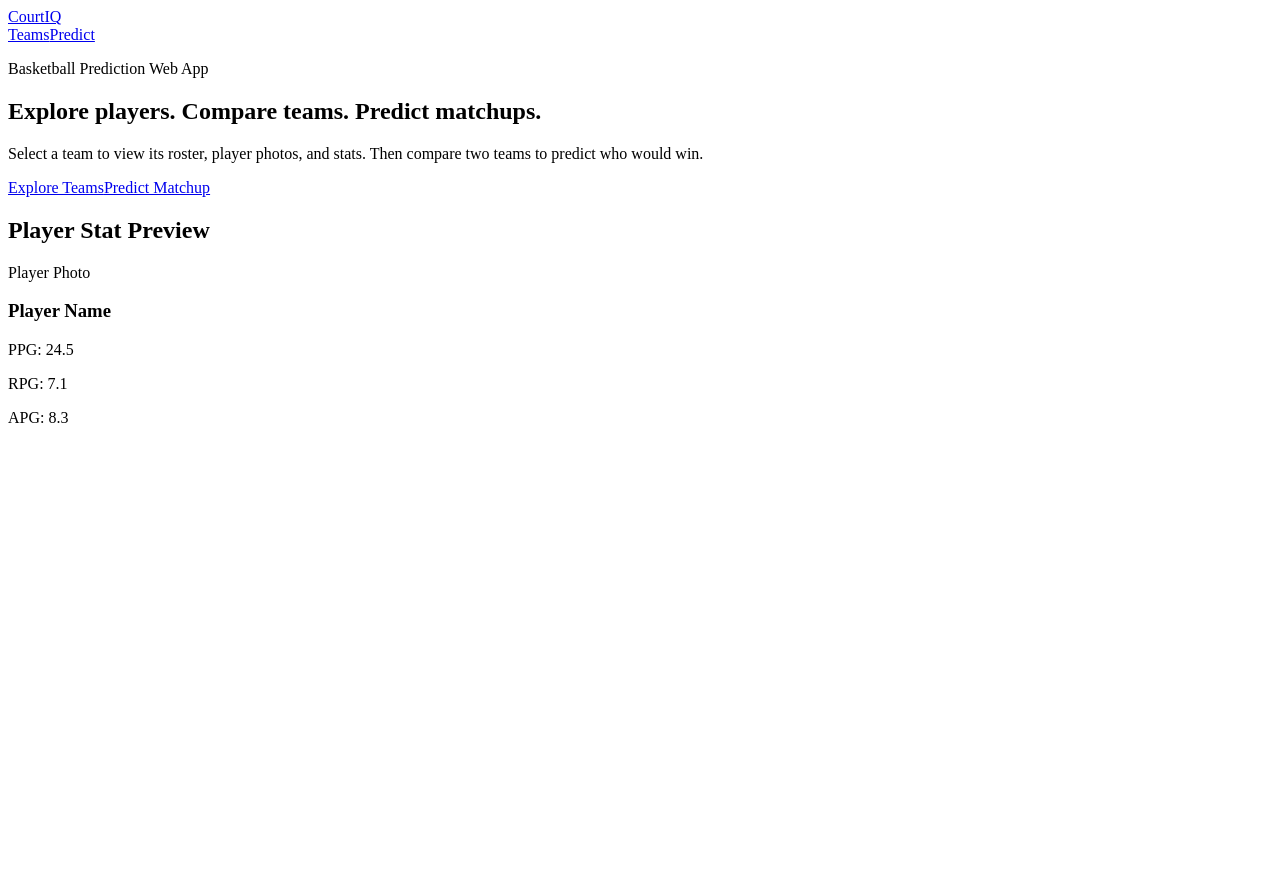
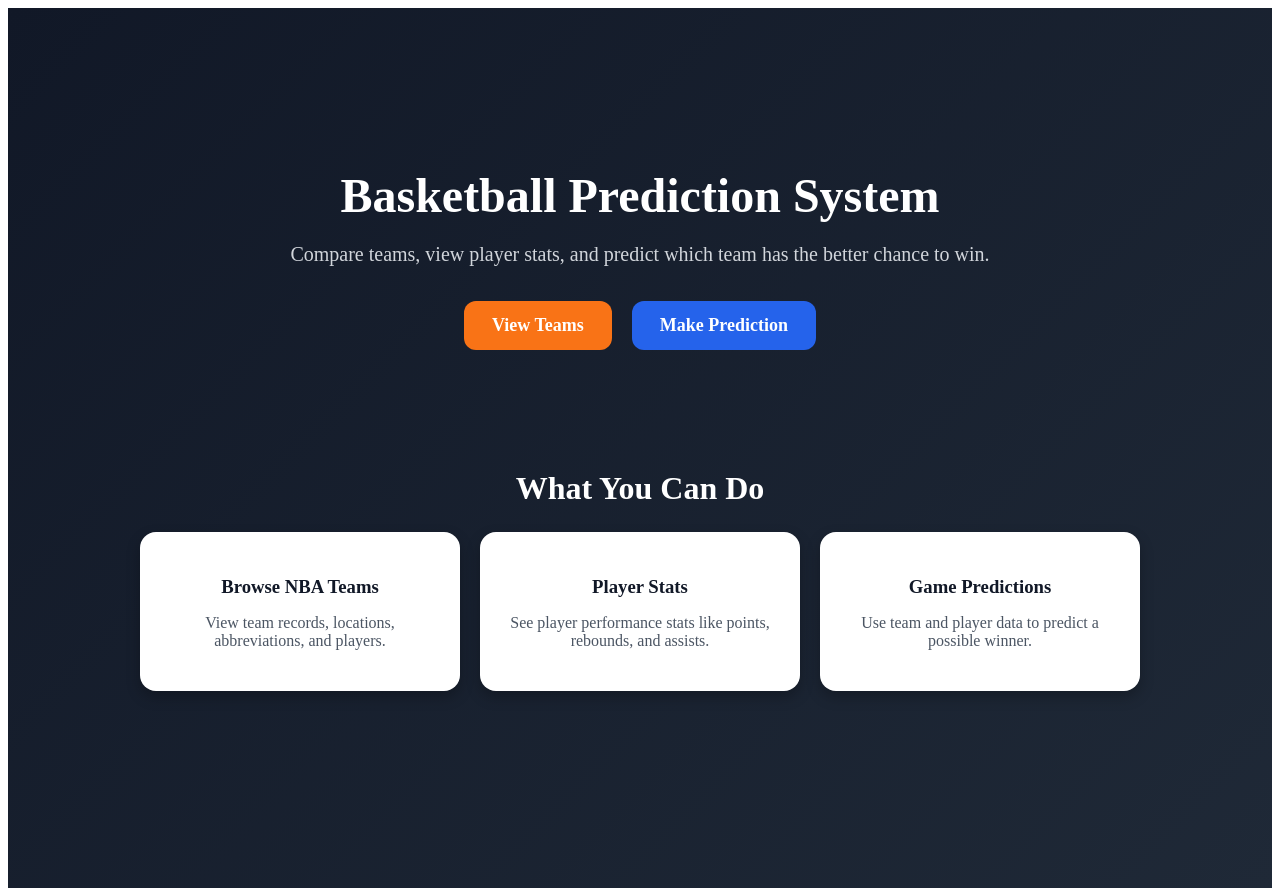
Before and after one commit to bertasawa/CSI4999, a React app in the folder frontend/: page / in a window 1280 px wide. Before the commit the page ends 800 px from the top, so only its background shows below. Built offline with nearby package versions, Linux system fonts and the light colour scheme; the HTML template or start-up script is replaced by a standard one.

Commit message:
Designed Home page

```diff
--- a/frontend/src/App.jsx
+++ b/frontend/src/App.jsx
@@ -1,24 +1,15 @@
 import { Routes, Route, Link } from "react-router-dom";
 import Home from "./pages/Home";
 import Teams from "./pages/Teams";
-import Predict from "./pages/Predict";
+import Prediction from "./pages/Prediction";
 
 function App() {
   return (
     <div>
-      <nav className="navbar">
-        <Link to="/" className="logo">CourtIQ</Link>
-
-        <div className="nav-links">
-          <Link to="/teams">Teams</Link>
-          <Link to="/predict">Predict</Link>
-        </div>
-      </nav>
-
       <Routes>
         <Route path="/" element={<Home />} />
         <Route path="/teams" element={<Teams />} />
-        <Route path="/predict" element={<Predict />} />
+        <Route path="/prediction" element={<Prediction />} />
       </Routes>
     </div>
   );
--- /dev/null
+++ b/frontend/src/pages/Home.css
@@ -0,0 +1,90 @@
+.home-page {
+    min-height: 100vh;
+    padding: 40px;
+    background: linear-gradient(135deg, #111827, #1f2937);
+    color: white;
+  }
+
+  .hero-section {
+    text-align: center;
+    max-width: 800px;
+    margin: 0 auto;
+    padding: 80px 20px;
+  }
+
+  .hero-section h1 {
+    font-size: 48px;
+    margin-bottom: 20px;
+  }
+
+  .hero-section p {
+    font-size: 20px;
+    color: #d1d5db;
+    margin-bottom: 35px;
+  }
+
+  .home-buttons {
+    display: flex;
+    justify-content: center;
+    gap: 20px;
+    flex-wrap: wrap;
+  }
+
+  .home-btn {
+    text-decoration: none;
+    background-color: #f97316;
+    color: white;
+    padding: 14px 28px;
+    border-radius: 12px;
+    font-size: 18px;
+    font-weight: bold;
+    transition: 0.2s ease;
+  }
+
+  .home-btn:hover {
+    transform: scale(1.05);
+    background-color: #ea580c;
+  }
+
+  .home-btn.secondary {
+    background-color: #2563eb;
+  }
+
+  .home-btn.secondary:hover {
+    background-color: #1d4ed8;
+  }
+
+  .features-section {
+    margin-top: 40px;
+    text-align: center;
+  }
+
+  .features-section h2 {
+    font-size: 32px;
+    margin-bottom: 25px;
+  }
+
+  .features-grid {
+    display: grid;
+    grid-template-columns: repeat(auto-fit, minmax(220px, 1fr));
+    gap: 20px;
+    max-width: 1000px;
+    margin: 0 auto;
+  }
+
+  .feature-card {
+    background-color: white;
+    color: #111827;
+    padding: 25px;
+    border-radius: 16px;
+    box-shadow: 0 6px 14px rgba(0, 0, 0, 0.25);
+  }
+
+  .feature-card h3 {
+    margin-bottom: 10px;
+    color: #111827;
+  }
+
+  .feature-card p {
+    color: #4b5563;
+  }
--- a/frontend/src/pages/Home.jsx
+++ b/frontend/src/pages/Home.jsx
@@ -1,52 +1,48 @@
 import { Link } from "react-router-dom";
+import "./Home.css";
 
 function Home() {
   return (
-    <main className="home-page">
-      <section className="hero">
+    <div className="home-page">
+      <section className="hero-section">
+        <h1>Basketball Prediction System</h1>
+        <p>
+          Compare teams, view player stats, and predict which team has the
+          better chance to win.
+        </p>
 
-        {/* Left side: main homepage text */}
-        <div className="hero-text">
-          <p className="tagline">Basketball Prediction Web App</p>
+        <div className="home-buttons">
+          <Link to="/teams" className="home-btn">
+            View Teams
+          </Link>
 
-          <h1>Explore players. Compare teams. Predict matchups.</h1>
+          <Link to="/prediction" className="home-btn secondary">
+            Make Prediction
+          </Link>
+        </div>
+      </section>
 
-          <p className="hero-description">
-            Select a team to view its roster, player photos, and stats.
-            Then compare two teams to predict who would win.
-          </p>
+      <section className="features-section">
+        <h2>What You Can Do</h2>
 
-          <div className="hero-buttons">
-            <Link to="/teams" className="primary-button">
-              Explore Teams
-            </Link>
+        <div className="features-grid">
+          <div className="feature-card">
+            <h3>Browse NBA Teams</h3>
+            <p>View team records, locations, abbreviations, and players.</p>
+          </div>
 
-            <Link to="/predict" className="secondary-button">
-              Predict Matchup
-            </Link>
+          <div className="feature-card">
+            <h3>Player Stats</h3>
+            <p>See player performance stats like points, rebounds, and assists.</p>
+          </div>
+
+          <div className="feature-card">
+            <h3>Game Predictions</h3>
+            <p>Use team and player data to predict a possible winner.</p>
           </div>
         </div>
-
-        {/* Right side: preview card */}
-        <div className="preview-card">
-          <h2>Player Stat Preview</h2>
-
-          <div className="fake-player-card">
-            <div className="fake-player-image">
-              Player Photo
-            </div>
-
-            <div>
-              <h3>Player Name</h3>
-              <p>PPG: 24.5</p>
-              <p>RPG: 7.1</p>
-              <p>APG: 8.3</p>
-            </div>
-          </div>
-        </div>
-
       </section>
-    </main>
+    </div>
   );
 }
 
```
Also changed, not shown: frontend/src/pages/Prediction.jsx (renamed from frontend/src/pages/Predict.jsx).
